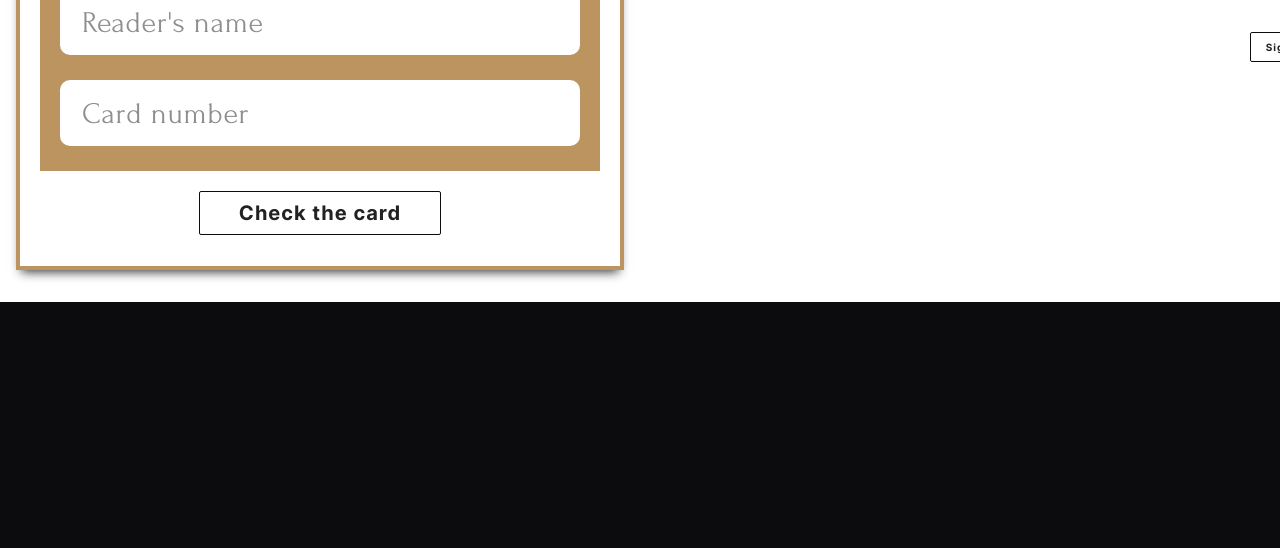
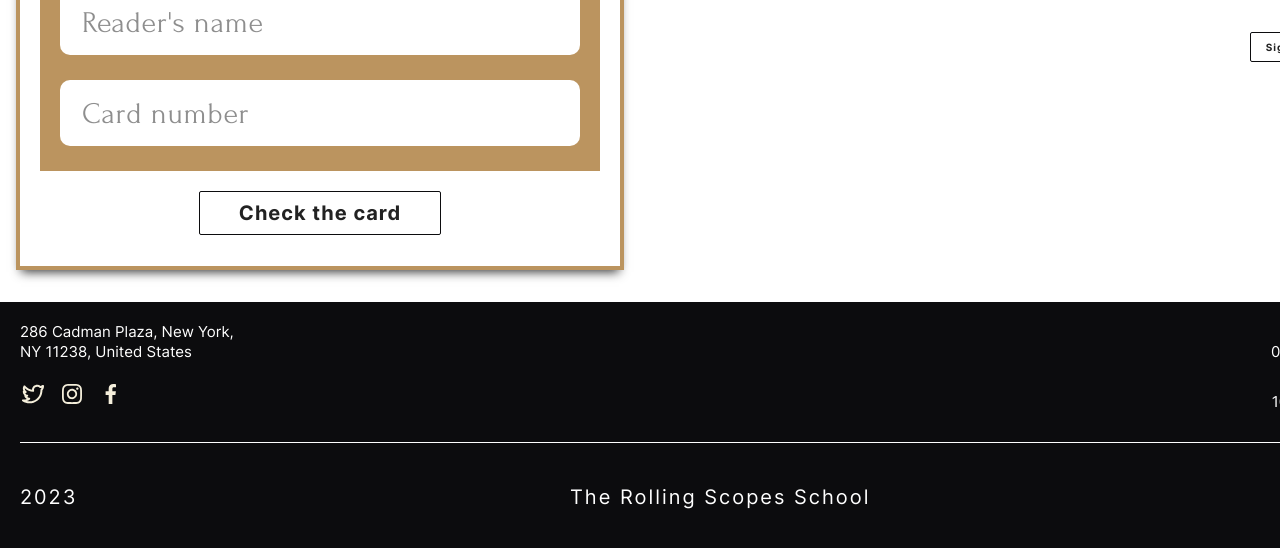
Before and after one commit to Tabrisel/Tasks-from-stage0, a plain HTML site: page library/index.html in a window 1280 px wide. Shown: the part 4694-5242 px from the top of the page. Drawn offline with Linux system fonts and the light colour scheme.

Commit message:
feat: add footer

```diff
--- a/library/index.html
+++ b/library/index.html
@@ -78,7 +78,7 @@
         <section id="card" class="card_text"><h2>Digital Library Cards</h2></section>
         <div class="two_cards">
         <div class="find_card">
-            <p class="find_library">Find your Library card</p>
+            <p class="find_library">Find&nbsp;your&nbsp;Library&nbsp;card&nbsp;</p>
             <div class="form_library">
             <div class="beige_box">
                 <p class="br_p_l">Brooklyn Public Library</p>
@@ -97,6 +97,28 @@
          </div>
 </main>
 <footer>
+    <div class="footer_box">
+        <div class="frame_6">
+            <div class="frame_5">
+                <a class="Cadman" href="https://goo.gl/maps/i9A5nXBqrgchYBoZ9">286 Cadman Plaza,&nbsp;New York, NY 11238, United States</a>
+                <p class="Mon_Fr">Mon - Fri<br> 08:00 am - 07:00 pm</p>
+            </div>
+            <div class="frame_4">
+                <div class="social_media">
+                    <a class="twitter" href="https://twitter.com/rollingscopes"></a>
+                    <a class="instagram" href="https://www.instagram.com/explore/tags/rollingscopes/"></a>
+                    <a class="facebook" href="https://www.facebook.com/groups/TheRollingScopes/"></a>
+                </div>
+                <p class="Sat_Sun">Sat - Sun<br> 10:00 am - 06:00 pm</p>
+            </div>
+        </div>
+        <div class="line_3"></div>
+        <div class="footer_rss">
+            <p class="year">2023</p>
+            <p><a class="RSS" href="https://rs.school/js-stage0/">The&nbsp;Rolling&nbsp;Scopes&nbsp;School&nbsp;</a></p>
+            <p><a class="username" href="https://github.com/Tabrisel">Tabrisel</a></p>
+        </div>
+    </div>
 </footer>
 </div>
 </body>
--- a/library/styles.css
+++ b/library/styles.css
@@ -478,7 +478,7 @@ h2::after
     display: flex;
     flex-direction: column;
     width: 600px;
-    height: 386px;
+    height: 387px;
     border: 4px solid #BB945F;
     box-shadow: 0 7px 10px -5px #373737;
     padding: 0px 0px 1px 0px;
@@ -514,13 +514,14 @@ h2::after
 }
 
 .check_card {
+    box-sizing: border-box;
     width: 242px;
     height: 44px;
     margin-top: 20px;
     margin-bottom: 30px;
     margin-left: 179px;
     margin-right: 179px;
-    padding: 10px, 0px, 10px, 0px;
+    padding: 10px, 40px, 10px, 40px;
     border: 1px solid rgba(12, 12, 14, 1);
     border-radius: 2px;
     background-color: transparent;
@@ -642,9 +643,190 @@ input {
 /* footer */
 
 footer {
+    color: #FFFFFF;
     position: absolute;
     width: 1440px;
     height: 250px;
     top: 4996px;
     background: #0C0C0E;
 }
+
+.footer_box {
+    width: 1440px;
+    height: 250px;
+    display: flex;
+    flex-direction: column;
+    align-items: center;
+}
+
+.frame_6 {
+    width: 1400px;
+    height: 90px;
+    margin-top: 20px;
+    margin-left: 20px;
+    margin-right: 20px;
+}
+
+.frame_5 {
+    width: 1400px;
+    height: 40px;
+    font-family: Inter;
+    font-size: 15px;
+    font-weight: 400;
+    line-height: 20px;
+    letter-spacing: 0em;
+    text-align: right;
+}
+
+.frame_4 {
+    width: 1,398px;
+    height: 40px;
+    margin-top: 10px;
+    margin-left: 1px;
+    display: flex;
+    justify-content: space-between;
+}
+
+.social_media {
+    margin-top: 10px;
+    width: 102px;
+    height: 24px;
+    display: flex;
+    gap: 15px;
+    justify-content: space-between;
+}
+
+.twitter {
+    width: 24px;
+    height: 24px;
+    background: url("svg/u_twitter-alt.svg");
+}
+
+.twitter:hover {
+    cursor: pointer;
+    background-size: 24px;
+    opacity: 50%;
+}
+
+.instagram {
+    width: 24px;
+    height: 24px;
+    background: url("svg/u_instagram.svg");
+    transition: 1s;
+}
+
+.instagram:hover {
+    cursor: pointer;
+    background-size: 24px;
+    opacity: 50%;
+}
+
+.facebook {
+    width: 24px;
+    height: 24px;
+    background: url("svg/u_facebook-f.svg");
+}
+
+.facebook:hover {
+    cursor: pointer;
+    background-size: 24px;
+    opacity: 50%;
+}
+
+.Sat_Sun {
+    width: 149px;
+    height: 40px;
+    font-family: Inter;
+    font-size: 15px;
+    font-weight: 400;
+    line-height: 20px;
+    letter-spacing: 0em;
+    text-align: right;
+    color: rgba(255, 255, 255, 1);
+}
+
+.Cadman{
+    color: rgba(255, 255, 255, 1);
+    width: 229px;
+    height: 40px;
+    font-family: Inter;
+    font-size: 15px;
+    font-weight: 400;
+    line-height: 20px;
+    letter-spacing: 0em;
+    text-align: left;
+}
+
+.Mon_Fr{
+    color: rgba(255, 255, 255, 1);
+    width: 149px;
+    height: 40px;
+    font-family: Inter;
+    font-size: 15px;
+    font-weight: 400;
+    line-height: 20px;
+    letter-spacing: 0em;
+    text-align: right;
+}
+
+.line_3{
+    width: 1400px;
+    border-bottom: 1px solid rgba(255, 255, 255, 1);
+    margin-top: 30px;
+    margin-bottom: 44px;
+    margin-left: 20px;
+    margin-right: 20px;
+}
+
+.footer_rss {
+    display: flex;
+    flex-direction: row;
+    width: 1400px;
+    height: 22px;
+    margin-left: 20px;
+    margin-right: 20px;
+    margin-bottom: 44px;
+}
+
+.year {
+    width: 56px;
+    height: 20px;
+    font-family: Inter;
+    font-size: 20px;
+    font-weight: 400;
+    line-height: 20px;
+    letter-spacing: 2px;
+    color: rgba(255, 255, 255, 1);
+    padding-left: 0;
+}
+
+.RSS {
+    width: 300px;
+    height: 22px;
+    font-family: Inter;
+    font-size: 20px;
+    font-weight: 400;
+    line-height: 20px;
+    letter-spacing: 2px;
+    color: rgba(255, 255, 255, 1);
+    padding-left: 0;
+    margin-left: 494px;
+    margin-right: 437px;
+}
+
+.username {
+    width: 300px;
+    height: 22px;
+    font-family: Inter;
+    font-size: 20px;
+    font-weight: 400;
+    line-height: 20px;
+    letter-spacing: 2px;
+    color: rgba(255, 255, 255, 1);
+    padding-left: 0;
+}
+
+.frame_5 {
+    display: flex;
+    justify-content: space-between;
+}
```
Also changed, not shown: library/svg/u_facebook-f.svg (added), library/svg/u_instagram.svg (added), library/svg/u_twitter-alt.svg (added).
